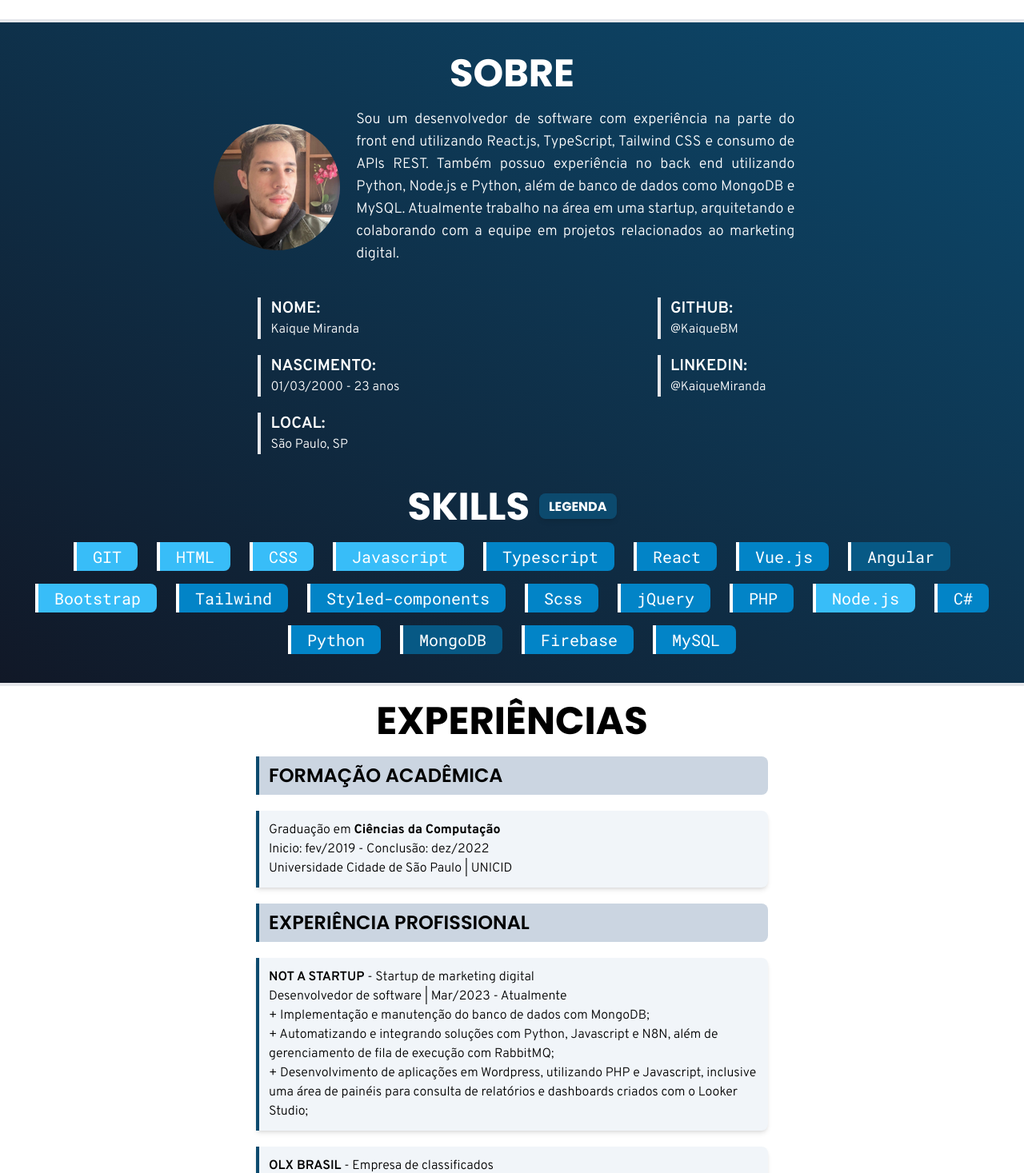
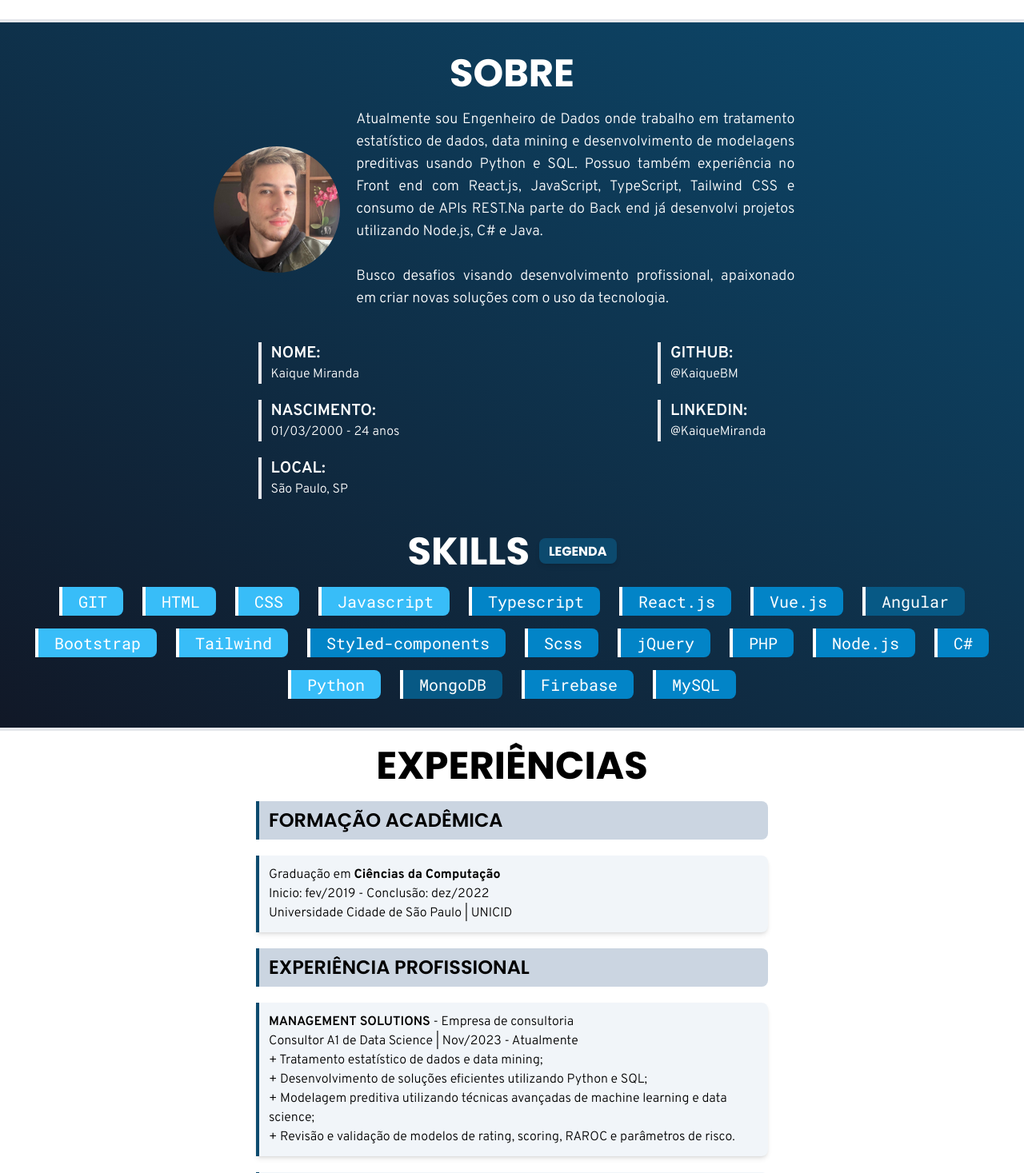
Before and after one commit to KaiqueBM/Kaique-Portfolio, a React (Vite) app: page / in a window 1280 px wide. Shown: the part 820-2287 px from the top of the page at 80% size. Built offline with nearby package versions, Linux system fonts and the light colour scheme.

Commit message:
feat: adicionado novos projetos, atualizado cursos, sobre e experiências

```diff
--- a/src/components/Cursos.tsx
+++ b/src/components/Cursos.tsx
@@ -11,6 +11,32 @@ const Cursos = () => {
         </div>
 
         <div className="font-overpass font-light bg-slate-100 border-l-4 border-sky-900 p-3 mt-5 mb-5 lg:w-6/12 w-11/12 rounded-r-lg shadow-md hover:bg-sky-900 hover:text-white hover:border-slate-100 transition duration-500">
+          <div>
+            <span className="font-semibold">
+              Santander Bootcamp 2023 - Backend Java
+            </span>
+            - DIO
+          </div>
+          <div>Ago/2023 - Out/2023</div>
+          <div>+ Conceitos de Java;</div>
+          <div>
+            + Estruturas de dados, programação orientada a objetos, bancos de
+            dados SQL e NoSQL;
+          </div>
+          <div>
+            + Desenvolvimento com Spring Boot e teste unitários com JUnit.
+          </div>
+        </div>
+
+        <div className="font-overpass font-light bg-slate-100 border-l-4 border-sky-900 p-3 mb-5 lg:w-6/12 w-11/12 rounded-r-lg shadow-md hover:bg-sky-900 hover:text-white hover:border-slate-100 transition duration-500">
+          <div>
+            <span className="font-semibold">AI for Devs</span>- Rocketseat
+          </div>
+          <div>Ago/2023 - Ago/2023</div>
+          <div>+ Introdução a inteligência artificial na programação.</div>
+        </div>
+
+        <div className="font-overpass font-light bg-slate-100 border-l-4 border-sky-900 p-3 mb-5 lg:w-6/12 w-11/12 rounded-r-lg shadow-md hover:bg-sky-900 hover:text-white hover:border-slate-100 transition duration-500">
           <div>
             <span className="font-semibold">7° Workshop Outsystems</span>- Sys
             manager
--- a/src/components/Experiencias.tsx
+++ b/src/components/Experiencias.tsx
@@ -25,10 +25,30 @@ const Experiencias = () => {
 
         <div className="font-overpass font-light bg-slate-100 border-l-4 border-sky-900 p-3 mt-5 mb-5 lg:w-6/12 w-11/12 rounded-r-lg shadow-md hover:bg-sky-900 hover:text-white hover:border-slate-100 transition duration-500">
           <div>
+            <span className="font-semibold">MANAGEMENT SOLUTIONS</span> -
+            Empresa de consultoria
+          </div>
+          <div>Consultor A1 de Data Science | Nov/2023 - Atualmente</div>
+          <div>+ Tratamento estatístico de dados e data mining;</div>
+          <div>
+            + Desenvolvimento de soluções eficientes utilizando Python e SQL;
+          </div>
+          <div>
+            + Modelagem preditiva utilizando técnicas avançadas de machine
+            learning e data science;
+          </div>
+          <div>
+            + Revisão e validação de modelos de rating, scoring, RAROC e
+            parâmetros de risco.
+          </div>
+        </div>
+
+        <div className="font-overpass font-light bg-slate-100 border-l-4 border-sky-900 p-3 mb-5 lg:w-6/12 w-11/12 rounded-r-lg shadow-md hover:bg-sky-900 hover:text-white hover:border-slate-100 transition duration-500">
+          <div>
             <span className="font-semibold">NOT A STARTUP</span> - Startup de
             marketing digital
           </div>
-          <div>Desenvolvedor de software | Mar/2023 - Atualmente</div>
+          <div>Desenvolvedor de software | Mar/2023 - Nov/2023</div>
           <div>+ Implementação e manutenção do banco de dados com MongoDB;</div>
           <div>
             + Automatizando e integrando soluções com Python, Javascript e N8N,
--- a/src/components/Header.tsx
+++ b/src/components/Header.tsx
@@ -18,7 +18,7 @@ const Header = () => {
             Kaique Miranda
           </div>
           <div className="pb-2 pt-2 font-poppins text-center">
-            Desenvolvedor de software
+            Engenheiro de dados
           </div>
           <div className="flex lg:flex-row flex-col flex-wrap xl:text-2xl text-center text-base">
             <a href={CV} download>
--- a/src/components/Skills.tsx
+++ b/src/components/Skills.tsx
@@ -36,7 +36,7 @@ const skills = [
     nivel: 2,
   },
   {
-    name: "React",
+    name: "React.js",
     nivel: 2,
   },
   {
@@ -53,7 +53,7 @@ const skills = [
   },
   {
     name: "Tailwind",
-    nivel: 2,
+    nivel: 3,
   },
   {
     name: "Styled-components",
@@ -73,7 +73,7 @@ const skills = [
   },
   {
     name: "Node.js",
-    nivel: 3,
+    nivel: 2,
   },
   {
     name: "C#",
@@ -81,7 +81,7 @@ const skills = [
   },
   {
     name: "Python",
-    nivel: 2,
+    nivel: 3,
   },
   {
     name: "MongoDB",
@@ -130,7 +130,6 @@ const Skills = () => {
           </Fragment>
         </div>
 
-
         <div className="flex flex-row flex-wrap container mx-auto justify-center text-xl text-white mb-5 font-roboto">
           {skills.map((skill: Skills, index: number) => (
             <div key={index}>
--- a/src/components/Sobre.tsx
+++ b/src/components/Sobre.tsx
@@ -15,12 +15,14 @@ const Sobre = () => {
           />
         </div>
         <div className="w-10/12 ml-5 mr-5 text-lg text-justify font-overpass font-light">
-          Sou um desenvolvedor de software com experiência na parte do front end
-          utilizando React.js, TypeScript, Tailwind CSS e consumo de APIs REST.
-          Também possuo experiência no back end utilizando Python, Node.js e
-          Python, além de banco de dados como MongoDB e MySQL. Atualmente
-          trabalho na área em uma startup, arquitetando e colaborando com a
-          equipe em projetos relacionados ao marketing digital.
+          Atualmente sou Engenheiro de Dados onde trabalho em tratamento
+          estatístico de dados, data mining e desenvolvimento de modelagens
+          preditivas usando Python e SQL. Possuo também experiência no Front end
+          com React.js, JavaScript, TypeScript, Tailwind CSS e consumo de APIs
+          REST.Na parte do Back end já desenvolvi projetos utilizando Node.js,
+          C# e Java. <br></br>
+          <br></br>Busco desafios visando desenvolvimento profissional,
+          apaixonado em criar novas soluções com o uso da tecnologia.
         </div>
       </div>
       <div className="flex sm:flex-row flex-col sm:justify-evenly justify-center sm:ml-0 ml-10 mt-10">
@@ -33,7 +35,7 @@ const Sobre = () => {
           <div className="border-l-4 pl-3 mb-5">
             <span className="uppercase text-xl font-semibold">Nascimento:</span>{" "}
             <br />
-            <span className="font-light">01/03/2000 - 23 anos</span>
+            <span className="font-light">01/03/2000 - 24 anos</span>
           </div>
           <div className="border-l-4 pl-3 mb-5">
             <span className="uppercase text-xl font-semibold">Local: </span>{" "}
--- a/src/data/DataPosts.tsx
+++ b/src/data/DataPosts.tsx
@@ -68,31 +68,7 @@ const dataPosts = [
       },
     ],
   },
-  {
-    id: 3,
-    title: "Valorant - Database",
-    description:
-      "Essa aplicação foi construida em React utilizando Typescript e Tailwind, além do Axios para fazer a conexão com a API da database do Valorant, mostrando assim todos os cosméticos e coleções do jogo além dos mapas. Pode também consultar todas as informações dos agentes do jogo.",
-    image:
-      "https://raw.githubusercontent.com/KaiqueBM/kaique-portfolio/master/assets/valorant.png",
-    video: "https://www.youtube.com/embed/mEiXPhmVFvc",
-    github: "https://github.com/KaiqueBM/valorant_database_items",
-    project: "https://valorant-database.netlify.app/",
-    tags: [
-      {
-        name: "React",
-      },
-      {
-        name: "TS",
-      },
-      {
-        name: "Axios",
-      },
-      {
-        name: "Tailwind",
-      },
-    ],
-  },
+
   {
     id: 4,
     title: "NLW - Ecoleta",
@@ -188,7 +164,103 @@ const dataPosts = [
       },
     ],
   },
+  {
+    id: 13,
+    title: "Yappi",
+    description:
+      "Aplicação criada para a empresa Yappi. Foi feito em Wordpress utilizando HTML, CSS, Javascript, PHP, Bootstrap, jQuery e Ajax. Além do blog, foi desenvolvido uma calculadora de juros composto, precisando criar um back end interno no WP, utilizando o Ajax para realizar a chamada.",
+    image:
+      "https://raw.githubusercontent.com/KaiqueBM/kaique-portfolio/master/assets/yappi.png",
+    video: "https://www.youtube.com/embed/GfNgF_zNnb0",
+    github: null,
+    project: "https://yappi.com.br/",
+    tags: [
+      {
+        name: "JS",
+      },
+      {
+        name: "PHP",
+      },
+      {
+        name: "Ajax",
+      },
+      {
+        name: "WP",
+      },
+    ],
+  },
 
+  {
+    id: 21,
+    title: "NB Comércio",
+    description:
+      "Aplicação criada para a empresa NB Comércio. Foi feito em Wordpress utilizando HTML, CSS, Javascript, PHP, Bootstrap e Jquery.",
+    image:
+      "https://raw.githubusercontent.com/KaiqueBM/kaique-portfolio/master/assets/nbcomercio.png",
+    video: null,
+    github: null,
+    project: "https://nbcomercio.com.br/",
+    tags: [
+      {
+        name: "JS",
+      },
+      {
+        name: "PHP",
+      },
+      {
+        name: "WP",
+      },
+    ],
+  },
+
+  {
+    id: 20,
+    title: "Empreendimentos Anima",
+    description:
+      "Aplicação criada para a empresa Empreendimentos Anima. Foi feito em Wordpress utilizando HTML, CSS, Javascript, PHP, Bootstrap e Jquery.",
+    image:
+      "https://raw.githubusercontent.com/KaiqueBM/kaique-portfolio/master/assets/anima.png",
+    video: null,
+    github: null,
+    project: "https://empreendimentosanima.com.br/",
+    tags: [
+      {
+        name: "JS",
+      },
+      {
+        name: "PHP",
+      },
+      {
+        name: "WP",
+      },
+    ],
+  },
+
+  {
+    id: 3,
+    title: "Valorant - Database",
+    description:
+      "Essa aplicação foi construida em React utilizando Typescript e Tailwind, além do Axios para fazer a conexão com a API da database do Valorant, mostrando assim todos os cosméticos e coleções do jogo além dos mapas. Pode também consultar todas as informações dos agentes do jogo.",
+    image:
+      "https://raw.githubusercontent.com/KaiqueBM/kaique-portfolio/master/assets/valorant.png",
+    video: "https://www.youtube.com/embed/mEiXPhmVFvc",
+    github: "https://github.com/KaiqueBM/valorant_database_items",
+    project: "https://valorant-database.netlify.app/",
+    tags: [
+      {
+        name: "React",
+      },
+      {
+        name: "TS",
+      },
+      {
+        name: "Axios",
+      },
+      {
+        name: "Tailwind",
+      },
+    ],
+  },
   {
     id: 7,
     title: "Clima do tempo",
@@ -327,31 +399,6 @@ const dataPosts = [
       },
     ],
   },
-  {
-    id: 13,
-    title: "Yappi",
-    description:
-      "Aplicação criada para a empresa Yappi. Foi feito em Wordpress utilizando HTML, CSS, Javascript, PHP, Bootstrap, jQuery e Ajax. Além do blog, foi desenvolvido uma calculadora de juros composto, precisando criar um back end interno no WP, utilizando o Ajax para realizar a chamada.",
-    image:
-      "https://raw.githubusercontent.com/KaiqueBM/kaique-portfolio/master/assets/yappi.png",
-    video: "https://www.youtube.com/embed/GfNgF_zNnb0",
-    github: null,
-    project: "https://yappi.com.br/",
-    tags: [
-      {
-        name: "JS",
-      },
-      {
-        name: "PHP",
-      },
-      {
-        name: "Ajax",
-      },
-      {
-        name: "WP",
-      },
-    ],
-  },
 ];
 
 export const data = dataPosts.reverse();
```
Also changed, not shown: assets/anima.png (added), assets/nbcomercio.png (added).
